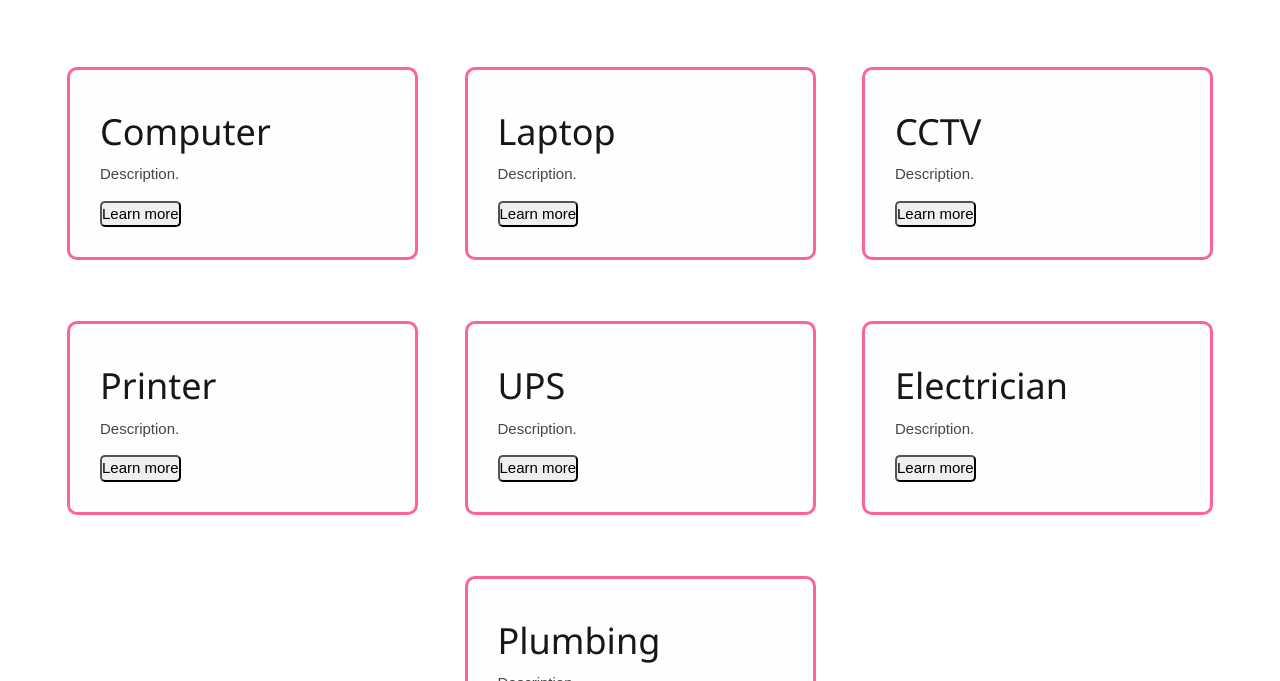
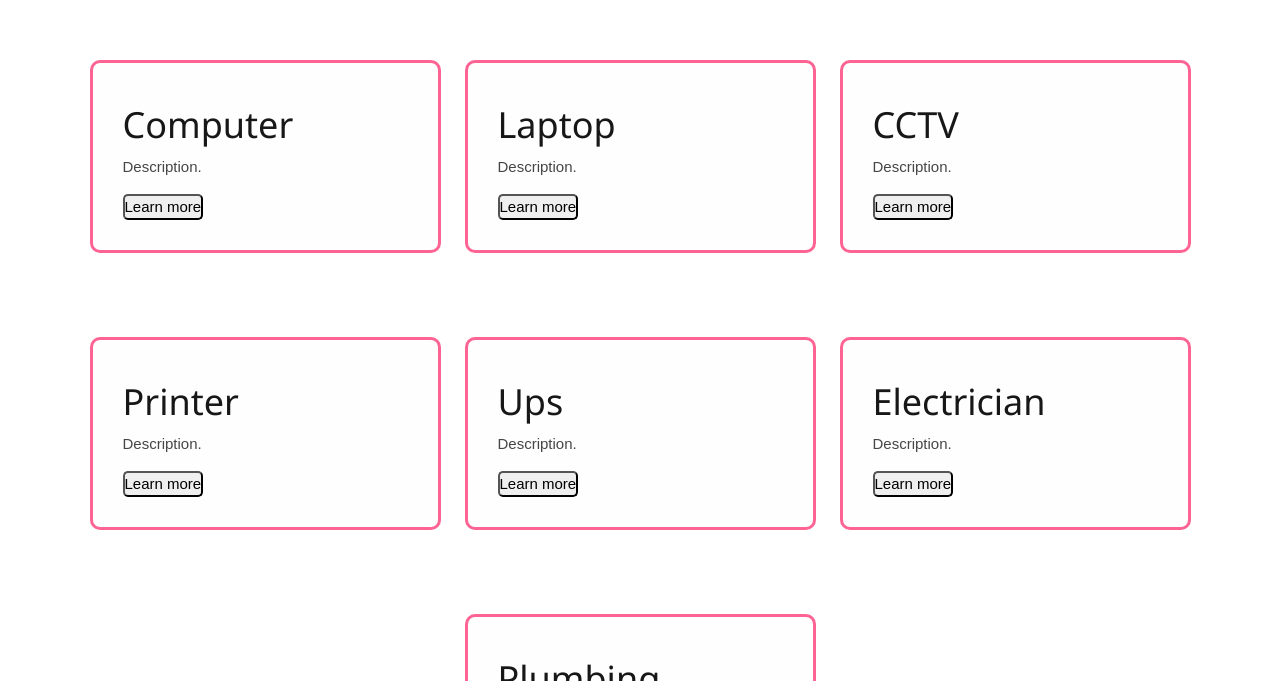
Before and after one commit to kavinbharathii/urban, a Vue app in the folder frontend/: page / in a window 1280 px wide. Shown: the part 839-1520 px from the top of the page. Built offline with nearby package versions, Linux system fonts and the light colour scheme; a web font is replaced by a local one.

Commit message:
dynamic path for services

```diff
--- a/frontend/src/components/homepage/categorypage.vue
+++ b/frontend/src/components/homepage/categorypage.vue
@@ -6,7 +6,16 @@ import CategoryCard from './CategoryCard.vue'
 export default {
     data() {
         return{
-
+            user: 'barath',
+            services: [
+                'Computer',
+                'Laptop',
+                'CCTV',
+                'Printer',
+                'Ups',
+                'Electrician',
+                'Plumbing'
+            ]
         }
     },
     components: {
@@ -19,8 +28,13 @@ export default {
 <template>
     <div>
         <div class="p2 vw-100">
-            <div class="cards-container">
-                    <router-link to="/computer-services">
+            <div class="cards-container" v-for="(service , ind) in this.services" :key="ind">
+
+                    <router-link :to="{ path: `/services/${service}` }">
+                        <CategoryCard :categoryName='service' description="Description." />
+                    </router-link>
+
+                    <!-- <router-link to="/computer-services">
                         <CategoryCard categoryName="Computer" description="Description." />
                     </router-link>
                     <router-link to="/laptop-services">
@@ -42,7 +56,7 @@ export default {
                     </router-link>
                     <router-link to="/plumbing-services">
                         <CategoryCard categoryName="Plumbing" description="Description." />
-                    </router-link>
+                    </router-link> -->
             </div>
         </div>
     </div>
@@ -50,6 +64,14 @@ export default {
 
 
 <style scoped>
+
+.p2 {
+    display: flex;
+    flex-wrap: wrap;
+    align-items: center;
+    justify-content: center;
+}
+
 .cards-container {
 	display: flex;
 	flex-wrap: wrap;
@@ -59,9 +81,6 @@ export default {
 	align-items: center;
 	gap: 1.5em;
 
-	min-width: 100vw;
-	min-height: 100vh;
-
 	padding: 2em 0;
 }
 
--- a/frontend/src/views/categoryServices.vue
+++ b/frontend/src/views/categoryServices.vue
@@ -1,5 +1,6 @@
 <script>
 
+import { useRoute } from 'vue-router'
 
 import { collection, getDocs } from "firebase/firestore";
 import { ref, set } from "firebase/database";
@@ -15,9 +16,9 @@ export default {
     components: {
         serviceNavbar
     },
-    props: {
-        categoryName: String
-    },
+    // props: {
+    //     categoryName: String
+    // },
     data() {
         return {
             serviceName: [],
@@ -26,10 +27,14 @@ export default {
             userName: "",
             userLoggedIn: false,
             loggedInUserName: "",
-            loginedEmail: ""
+            loginedEmail: "",
+            categoryName: ""
         }
     },
     mounted: function () {
+        const route = useRoute()
+        this.categoryName = route.params.serid
+
         this.getData()
         document.title = `${this.categoryName} Services - Serve To All`
 
@@ -52,6 +57,7 @@ export default {
         console.log("User information")
         console.log(this.userLoggedIn)
     },
+
     methods: {
         async getData() {
 
@@ -127,7 +133,6 @@ export default {
     },
 }
 </script>
-
 
 <template>
     <div>
```
Also changed, not shown: frontend/src/router/index.js (+7 -0 lines).
